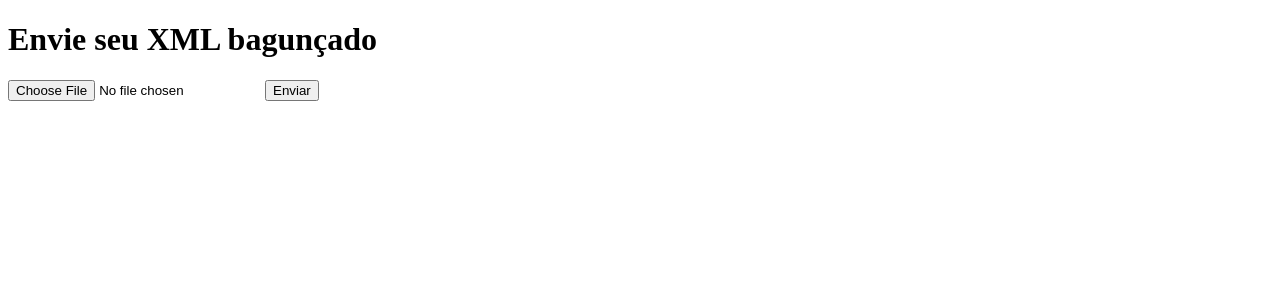
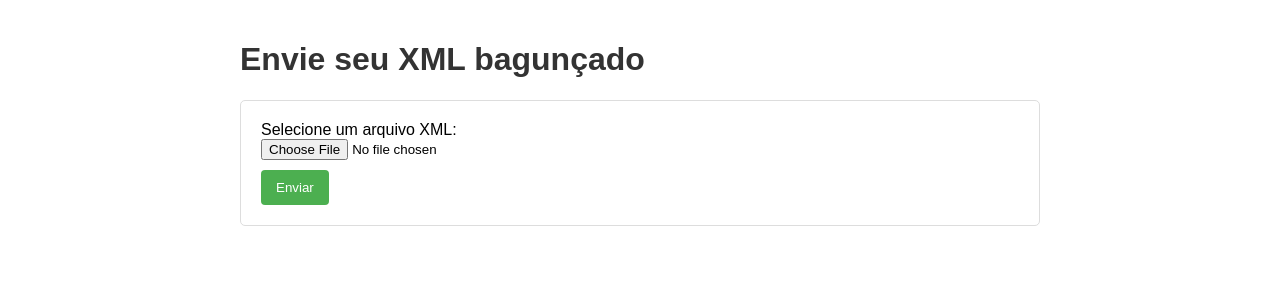
Before and after one commit to AndreDevFront/xmlindent, a Flask app: page / in a window 1280 px wide. Shown: the top 300 px of the page. Run offline with Flask 3, Linux system fonts and the light colour scheme.

Commit message:
ajustes claude

```diff
--- a/app.py
+++ b/app.py
@@ -1,40 +1,33 @@
-from flask import Flask, render_template, request, send_file
-from flask_wtf import FlaskForm
-from wtforms import FileField, SubmitField
-from werkzeug.utils import secure_filename
+from flask import Flask, render_template, request, send_file, redirect, url_for
 import xml.etree.ElementTree as ET
 from io import StringIO, BytesIO
 import xml.dom.minidom
 
 app = Flask(__name__)
-app.config['SECRET_KEY'] = 'minha-chave-secreta'
 
-# Formulário
-class UploadForm(FlaskForm):
-    xml_file = FileField('XML File')
-    submit = SubmitField('Enviar')
+@app.route('/')
+def index():
+    return render_template('index.html', download_link=None)
 
-@app.route('/', methods=['GET', 'POST'])
-def index():
-    form = UploadForm()
-    download_file_content = None
-    download_filename = None
+@app.route('/upload', methods=['POST'])
+def upload_file():
+    if 'xml_file' not in request.files:
+        return "Nenhum arquivo enviado!", 400
 
-    if form.validate_on_submit():
-        file = form.xml_file.data
-        if not file.filename.endswith('.xml'):
-            return "Por favor, envie um arquivo XML!", 400
+    file = request.files['xml_file']
 
-        original_filename = secure_filename(file.filename)
+    if file.filename == '':
+        return "Nenhum arquivo selecionado!", 400
 
-        # Ler o XML diretamente do upload
-        try:
-            xml_content = file.read().decode('utf-8')
-            tree = ET.ElementTree(ET.fromstring(xml_content))
-        except ET.ParseError:
-            return "Arquivo XML inválido!", 400
+    if not file.filename.endswith('.xml'):
+        return "Por favor, envie um arquivo XML!", 400
 
-        root = tree.getroot()
+    original_filename = file.filename
+
+    try:
+        # Ler o conteúdo do arquivo diretamente da memória
+        xml_content = file.read().decode('utf-8')
+        root = ET.fromstring(xml_content)
 
         # Transformar em string sem formatação
         xml_string = StringIO()
@@ -45,20 +38,38 @@ def index():
         xml_prettified = xml.dom.minidom.parseString(xml_string.getvalue())
         formatted_xml = xml_prettified.toprettyxml(indent="  ")
 
-        # Preparar o arquivo para download na memória
-        download_filename = original_filename.replace('.xml', '_indentado.xml')
-        download_file_content = BytesIO(formatted_xml.encode('utf-8'))
-        download_file_content.seek(0)
+        # Armazenar em uma variável de sessão para download
+        formatted_filename = original_filename.replace('.xml', '_indentado.xml')
 
-    if download_file_content:
-        return send_file(
-            download_file_content,
-            as_attachment=True,
-            download_name=download_filename,
-            mimetype='application/xml'
-        )
+        # Em vez de salvar no sistema de arquivos, passamos uma flag para indicar que o download está pronto
+        return render_template('index.html',
+                              download_link=f'/download/{formatted_filename}',
+                              formatted_xml=formatted_xml)
 
-    return render_template('index.html', form=form)
+    except ET.ParseError:
+        return "Arquivo XML inválido!", 400
+    except Exception as e:
+        return f"Erro ao processar o arquivo: {str(e)}", 500
+
+@app.route('/download/<filename>')
+def download_file(filename):
+    # Recuperar o XML formatado da requisição anterior
+    formatted_xml = request.args.get('xml', '')
+
+    if not formatted_xml:
+        # Se não há XML formatado, usamos o da sessão (via query string)
+        formatted_xml = request.args.get('xml_content', '')
+
+    # Preparar o arquivo para download diretamente na memória
+    mem_file = BytesIO(formatted_xml.encode('utf-8'))
+    mem_file.seek(0)
+
+    return send_file(
+        mem_file,
+        as_attachment=True,
+        download_name=filename,
+        mimetype='application/xml'
+    )
 
 if __name__ == '__main__':
     app.run(debug=True)
--- a/templates/index.html
+++ b/templates/index.html
@@ -2,19 +2,68 @@
 <html>
 <head>
     <title>Arrumador de XML</title>
+    <style>
+        body {
+            font-family: Arial, sans-serif;
+            max-width: 800px;
+            margin: 0 auto;
+            padding: 20px;
+        }
+        h1 {
+            color: #333;
+        }
+        form {
+            margin: 20px 0;
+            padding: 20px;
+            border: 1px solid #ddd;
+            border-radius: 5px;
+        }
+        button {
+            background-color: #4CAF50;
+            color: white;
+            padding: 10px 15px;
+            border: none;
+            border-radius: 4px;
+            cursor: pointer;
+            margin-top: 10px;
+        }
+        button:hover {
+            background-color: #45a049;
+        }
+    </style>
 </head>
 <body>
     <h1>Envie seu XML bagunçado</h1>
     <form method="POST" enctype="multipart/form-data" action="/upload">
-        <input type="file" name="xml_file" accept=".xml">
+        <div>
+            <label for="xml_file">Selecione um arquivo XML:</label><br>
+            <input type="file" name="xml_file" accept=".xml" required>
+        </div>
         <button type="submit">Enviar</button>
     </form>
+
     {% if download_link %}
         <h2>Seu XML arrumado está pronto!</h2>
-        <a href="{{ download_link }}" download>
-            <button>Baixar XML Arrumado</button>
-        </a>
+        {% if formatted_xml %}
+            <form id="download-form" action="{{ download_link }}" method="GET">
+                <input type="hidden" name="xml_content" value="{{ formatted_xml }}">
+                <button type="submit">Baixar XML Arrumado</button>
+            </form>
+        {% else %}
+            <a href="{{ download_link }}">
+                <button>Baixar XML Arrumado</button>
+            </a>
+        {% endif %}
         <p><a href="{{ url_for('index') }}">Voltar ao início</a></p>
+    {% endif %}
+
+    {% if formatted_xml %}
+        <script>
+            // Submeter o formulário de download automaticamente
+            document.addEventListener('DOMContentLoaded', function() {
+                document.getElementById('download-form').submit();
+            });
+        </script>
     {% endif %}
 </body>
 </html>
```
